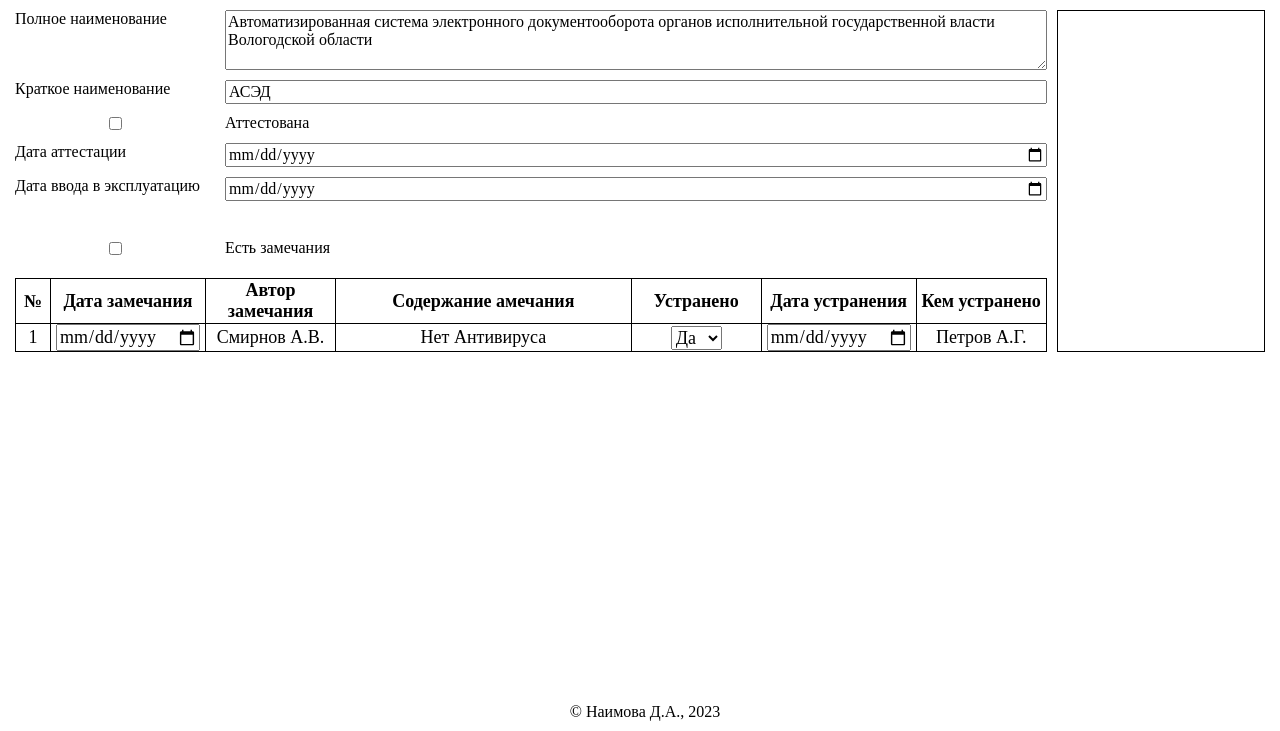
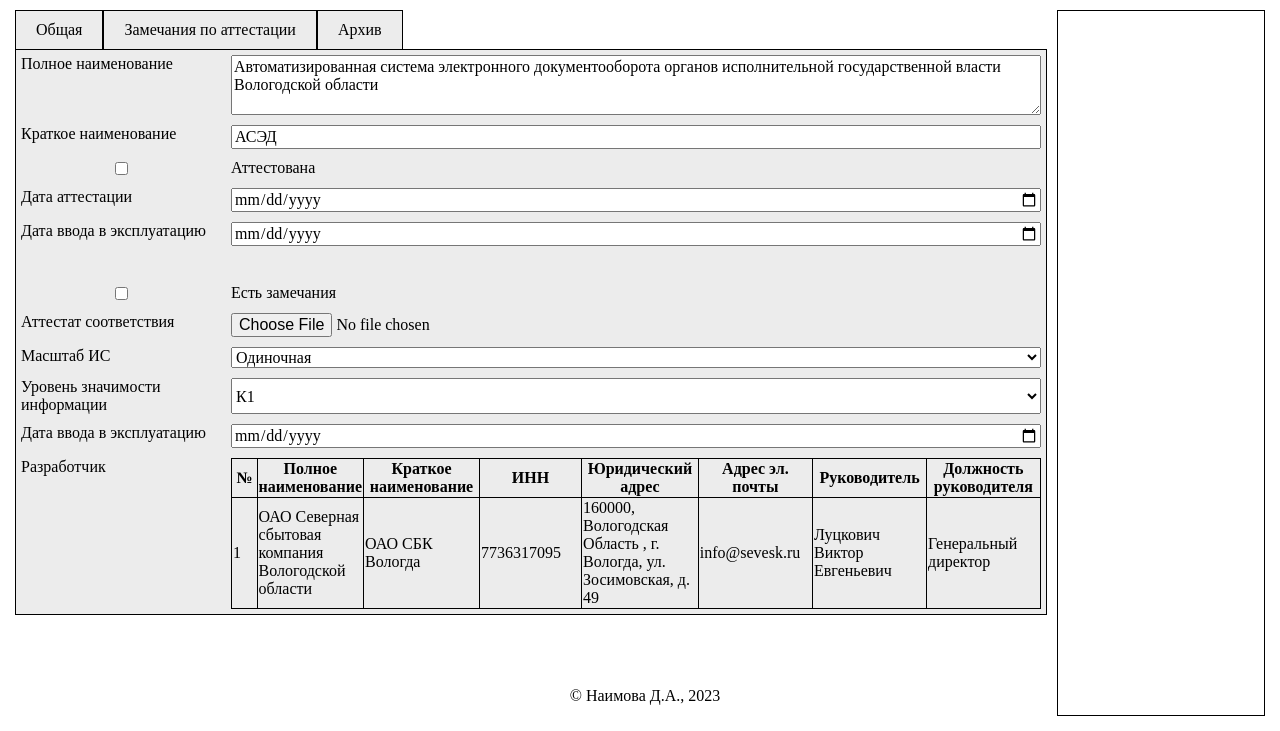
Before and after one commit to khrisanfovfv/secure, a PHP site: page /card.html in a window 1280 px wide. Shown: the part 69-800 px from the top of the page. Run offline with PHP 8.4, Linux system fonts and the light colour scheme.

Commit message:
Сделаны вкладки на карточке

```diff
--- a/app/card.html
+++ b/app/card.html
@@ -1,5 +1,6 @@
 <!DOCTYPE html>
 <html lang="en">
+
 <head>
     <meta charset="UTF-8">
     <meta http-equiv="X-UA-Compatible" content="IE=edge">
@@ -7,6 +8,7 @@
     <title>ИС Безопасность</title>
     <link rel="stylesheet" href="css/style.min.css">
 </head>
+
 <body>
     <div class="wrapper">
         <header class="header">
@@ -28,32 +30,79 @@
         </header>
         <main class="main">
             <div class="card">
-                <div class="card__controls">
+                <ul class="main_tabs">
+                    <li class="main_tabs__item main_tabs__highlighted">Общая</li>
+                    <li class="main_tabs__item main_tabs__highlighted">Замечания по аттестации</li>
+                    <li class="main_tabs__item main_tabs__highlighted">Архив</li>
+                </ul>
+                <section class="card__general">
                     <!-- Полное наименование -->
                     <label for="fullName">Полное наименование</label>
-                <textarea name="fullName" id="fullName" size="80" rows="3" cols="33">Автоматизированная система электронного документооборота органов исполнительной государственной власти Вологодской области</textarea>
+                    <textarea name="fullName" id="fullName" size="80" rows="3"
+                        cols="33">Автоматизированная система электронного документооборота органов исполнительной государственной власти Вологодской области</textarea>
                     <!-- Краткое наименование -->
                     <label for="briefName">Краткое наименование</label>
                     <input type="text" name="briefName" id="briefName" value="АСЭД" size="40">
                     <!-- Аттестована -->
-                <input  type="checkbox" name="certified" id="certified" size="40">
+                    <input type="checkbox" name="certified" id="certified" size="40">
                     <label for="certified" class="label_checkbox">Аттестована</label>
                     <!-- Дата аттестации -->
                     <label for="certifyDate">Дата аттестации</label>
                     <input type="date" id="certifyDate" name="certifyDate" size="40">
                     <!-- Дата ввода в эксплуатацию -->
                     <label for="commissioningDate">Дата ввода в эксплуатацию</label>
-                <input type="date"  id="commissioningDate" name="commissioningDate" size="40"><br>
+                    <input type="date" id="commissioningDate" name="commissioningDate" size="40"><br>
                     <!-- Наличие замечаний-->
-                <input  type="checkbox" name="has_remark" id="has_remark" size="40">
+                    <input type="checkbox" name="has_remark" id="has_remark" size="40">
                     <label for="has_remark" class="label_checkbox">Есть замечания</label>
-                </div>
+                    <label for="certificate_file">Аттестат соответствия</label>
+                    <input type="file" name="certificate_file" id="certificate_file" accept="application/pdf">
+                    <label for="is_scope">Масштаб ИС</label>
+                    <select name="is_scope" id="is_scope">
+                        <option value="single">Одиночная</option>
+                        <option value="group">Групповая</option>
+                        <option value="corporate">Корпоративная</option>
+                    </select>
+                    <Label for="value_level">Уровень значимости информации</Label>
+                    <select name="value_level" id="value_level">
+                        <option value="k1">К1</option>
+                        <option value="k2">К2</option>
+                        <option value="k3">К3</option>
+                        <option value="k4">К4</option>
+                    </select>
+                    <label for="commissioning_date">Дата ввода в эксплуатацию</label>
+                    <input type="date" name="commissioning_date" id="commissioning_date">
+                    <p class="card__developper_title">Разработчик</p>
+                    <table class="card__developper_table">
+                        <thead>
+                            <th style="width: 35px;">№</th>
+                            <th>Полное наименование</th>
+                            <th style="width: 130px;">Краткое наименование</th>
+                            <th style="width: 130px;">ИНН</th>
+                            <th style="width: 130px;">Юридический адрес</th>
+                            <th style="width: 130px;">Адрес эл. почты</th>
+                            <th style="width: 130px;">Руководитель</th>
+                            <th style="width: 130px;">Должность руководителя</th>
+                        </thead>
+                        <tbody>
+                            <td>1</td>
+                            <td>ОАО Северная сбытовая компания Вологодской области</td>
+                            <td>ОАО СБК Вологда</td>
+                            <td>7736317095</td>
+                            <td>160000, Вологодская Область , г. Вологда, ул. Зосимовская, д. 49</td>
+                            <td>info@sevesk.ru</td>
+                            <td>Луцкович Виктор Евгеньевич</td>
+                            <td>Генеральный директор</td>
+                        </tbody>
 
-                <!-- Таблица с замечаниями-->
-                <table class="card__remarks">
+                    </table>
+                </section>
+
+                <section class="card__remarks">
+                    <table class="card__remarks_table">
                     <tr>
-                        <th style="width: 35px;" >№</th>
-                        <th style="width: 130px;" >Дата замечания</th>
+                        <th style="width: 35px;">№</th>
+                        <th style="width: 130px;">Дата замечания</th>
                         <th style="width: 130px;">Автор замечания</th>
                         <th>Содержание амечания</th>
                         <th style="width: 130px;">Устранено</th>
@@ -72,8 +121,12 @@
                         <td contenteditable><input type="date" name="eliminationDate" id="eliminationDate"></td>
                         <td contenteditable>Петров А.Г.</td>
                     </tr>
+                </table>
+                </section>
 
-                </table>
+                <!-- Таблица с замечаниями-->
+
+
 
             </div>
             <div class="documents">
@@ -86,4 +139,5 @@
     </div>
 
 </body>
+
 </html>
--- a/app/scss/_card.scss
+++ b/app/scss/_card.scss
@@ -3,23 +3,48 @@
     flex: 5;
     align-items: stretch;
     margin-right: 10px;
-    &__controls{
+    &__general{
         display: grid;
         grid-template-columns: 200px 1fr;
         gap: 10px;
+        border: thin solid black;
+        padding: 5px;
+        margin-top: -1px;
+        background-color: rgb(236, 236, 236);
+        height: 100%;
     }
     &__remarks{
+        display: none;
+    }
+    &__remarks_table{
         margin-top: 20px;
         width: 100%;
         font-size: $is_table_font-size;
     }
-    &__remarks, th,td{
+    &__remarks_table, th,td{
         border: thin solid black;
         border-collapse: collapse;
     }
-    &__remarks td{
+    &__remarks_table td{
         text-align: center;
         padding: 0 5px;
+    }
+    &__developper_table{
+        border-collapse: collapse;
+    }
+}
+
+.main_tabs{
+    display: flex;
+
+    &__item{
+        margin: 0px;
+        padding: 10px 20px;
+        cursor: pointer;
+    }
+    &__highlighted{
+        border: thin solid black;
+        background-color: rgb(236, 236, 236);
     }
 }
 
@@ -31,7 +56,7 @@ label{
     grid-column: 2/3;
 }
 
-input[type=text], input[type=date],textarea{
+input[type=text], input[type=date],textarea, select{
     grid-column: 2/3;
 }
 
--- a/app/scss/style.scss
+++ b/app/scss/style.scss
@@ -61,6 +61,8 @@
 .main{
     display: flex;
     align-items: stretch;
+    height: calc(100%-100px);
+
 }
 
 
@@ -108,8 +110,11 @@
 }
 
 .footer{
+    display: flex;
     position: absolute;
     bottom: 0;
     width: 100%;
-    text-align: center;
+    height: 50px;
+    align-items: center;
+    justify-content: center;
 }
```
Also changed, not shown: app/css/style.min.css. Lines whose indentation alone changed are shown as unchanged.
